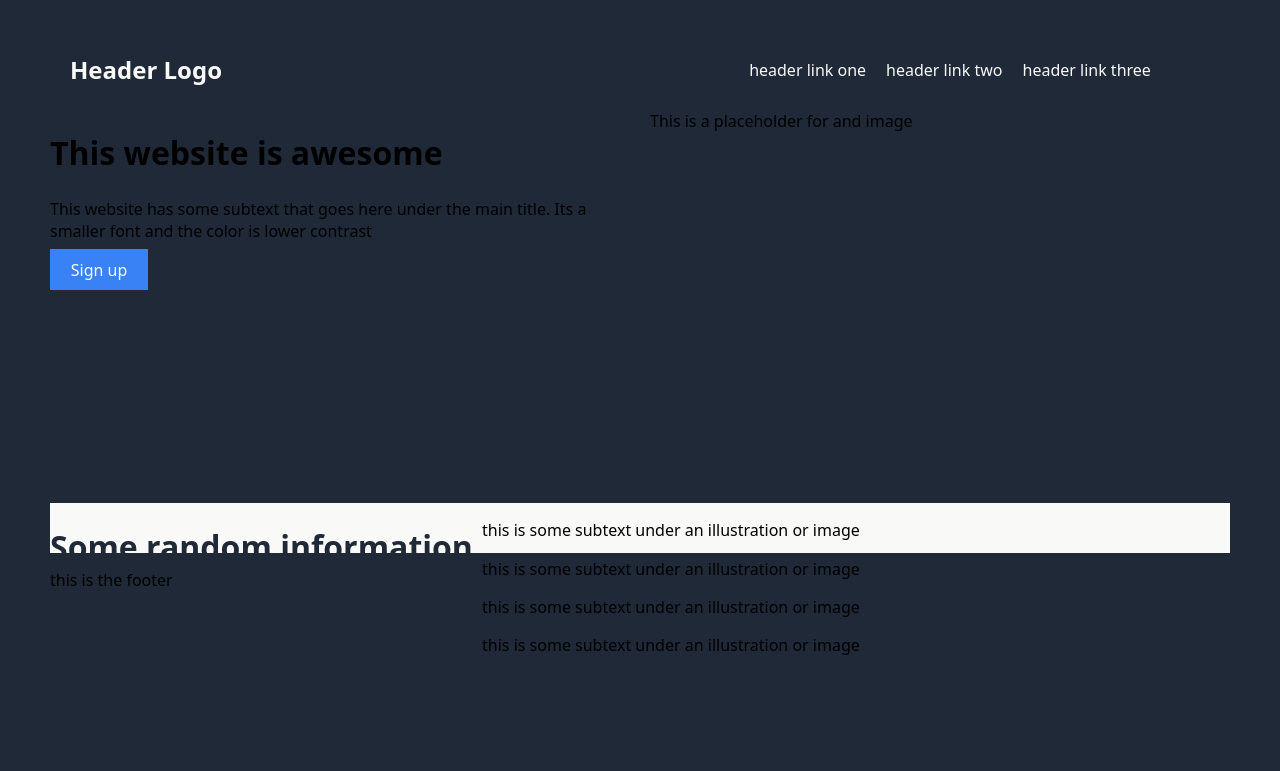
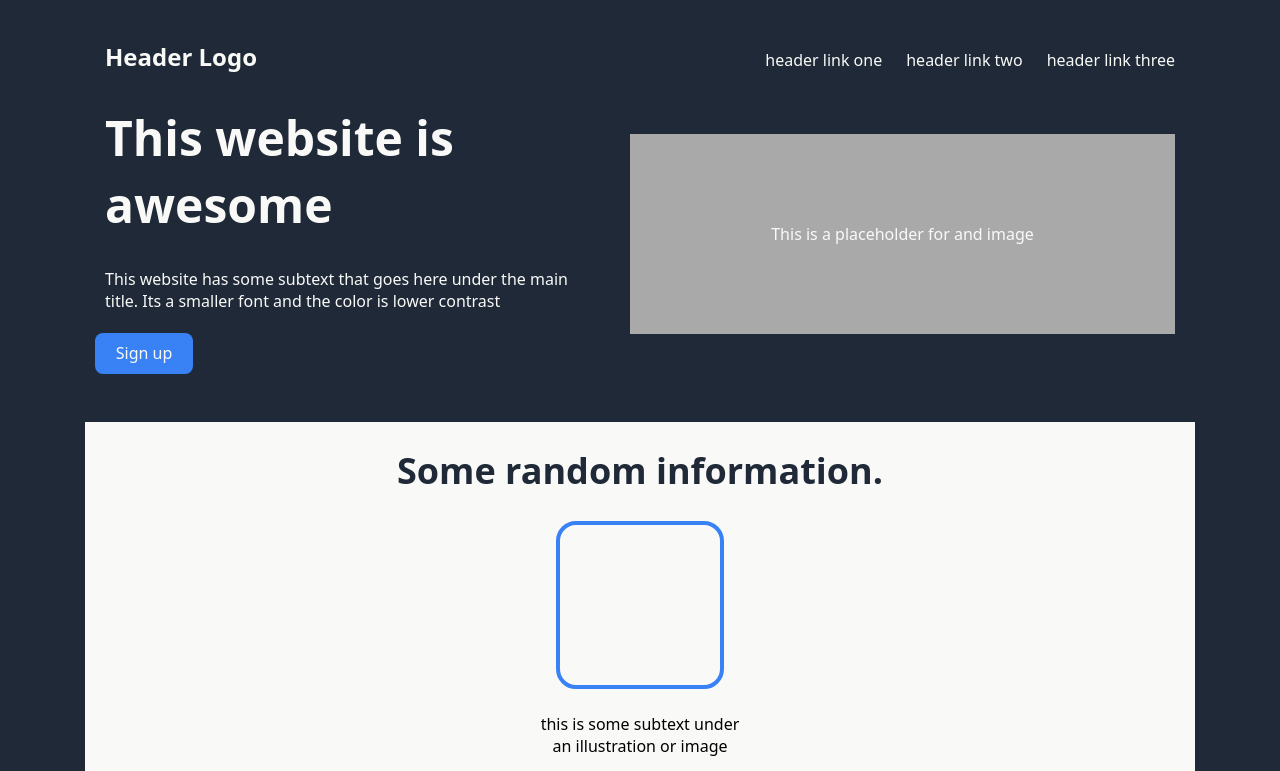
Before and after one commit to cokingtins1/Landing-Page, a plain HTML site: page index.html in a window 1280 px wide. Shown: the top 771 px of the page. Drawn offline with Linux system fonts and the light colour scheme.

Commit message:
second iteration of flex css

```diff
--- a/style.css
+++ b/style.css
@@ -25,17 +25,12 @@ body{
     color: var(--light);
     padding: 0.6rem 1.3rem;
     text-decoration: none;
-    border: 0;
+
 }
 
 .wrapper {
-    height: 100vh;
-    display: grid;
-    grid-template-rows: 80px auto 50px;
-
-    /* justify-content: center; */
-    grid-auto-flow: row;
-
+    margin: auto;
+    max-width: 1110px;
 
 
 }
@@ -43,15 +38,15 @@ body{
 /* Navigation (header) */
 
 .main-nav {
-    display: grid;
-    grid-template-columns: repeat(2, 1fr) ;
+    display: flex;
     margin: 10px 10px;
-    align-items: center;
+    align-items: baseline;
+    justify-content: space-between;
 
 }
 
 .logo{
-    display: grid;
+    display: flex;
     color: var(--light);
     font-weight: bold;
     font-size: 24px;
@@ -59,67 +54,62 @@ body{
 }
 
 .main-nav ul{
-    display:grid;
-    grid-gap: 20px;
-    margin: auto;
+    margin: 10px;
     list-style: none;
     display: flex;
-    justify-content: right;
-    /* grid-template-columns: repeat(2, 1fr); */
-
+    gap: 1.5em;
 }
 
 .main-nav a {
     color: var(--light);
-    display: grid;
     text-decoration: none;
-
-    /* text-align: center; */
 }
 
 /* Top Containter */
 .top-container {
-    display:grid;
-    grid-gap: 20px;
-    grid-template-columns: repeat(2, 1fr);
-    grid-template-areas:
-    'left right';
-    /* justify-content:space-evenly; */
-    /* align-items: center; */
+    display: flex;
+    justify-content: center;
+    align-items: center;
+    gap: 2em;
+    /* padding: 2em 0; */
+    margin: 10px 10px;
 }
 
-.showcase {
-    grid-area: left;
-    /* width: 50%; */
+.top-container .left {
+    display: flex;
+    flex-direction: column;
     color: var(--light);
-    margin: 10px;
+    gap: 10px  ;
 
 }
-.showcase h1 {
+.top-container .left h1 {
     font-size: 48px;
     font-weight: bold;
     margin: 10px;
 }
 
-.showcase p {
+.top-container .left p {
     margin: 10px;
     display: flex;
     align-items: center;
 }
 
-.showcase a {
+.top-container a {
     background-color: var(--blue);
     border-radius: 8px;
+    width: fit-content;
 
 }
 
-.top-box-a {
-    grid-area: right;
-    width: 66%;
+
+.top-container .right {
+
     color: var(--light);
     display: flex;
+    flex-shrink: 0;
+    width: 50%;
+    height: 200px;
     justify-content: center;
-    justify-self: center;
     align-items: center;
     margin: 10px;
     background-color: darkgray;
@@ -127,29 +117,46 @@ body{
 
 .second-container {
     background: var(--light);
-
-    /* display: grid;
-    grid-template-rows: 1fr 1fr;
-    grid-template-columns: repeat(auto-fit, minmax(200px, 1fr));
-    grid-gap: 20px;
-    margin: auto; */
-    display: grid;
     display: flex;
-    flex-wrap: wrap;
+    flex-direction: column;
+    align-items: center;
+    padding: 0 13em;
+    margin-top: 3em;
 
 }
 
 .second-container h1 {
     color: var(--primary);
+    font-size: 36px;
+    font-weight: 900;
+    color: #1f2937;
+}
+
+.card-container {
+    display: flex;
+    justify-content: center;
+    align-items: center;
+    flex-wrap: wrap;
+    margin: 3em 0 6em 0;
 
 }
 
-.captions {
-    display: grid;
-    /* justify-content: space-between; */
-    /* grid-template-columns: repeat(auto-fit, minmax(200px, 1fr)); */
+.card {
+    text-align: center;
+    max-width: 200px;
+    display: flex;
+    flex-direction: column;
+    align-items: center;
+    gap: .5em;
+}
 
+.square {
+    border: 4px solid #3882F6;
+    border-radius: 20px;
+    width: 160px;
+    height: 160px;
 }
+
 
 /* body{
     font-family: -apple-system, BlinkMacSystemFont, 'Segoe UI', Roboto, Oxygen, Ubuntu, Cantarell, 'Open Sans', 'Helvetica Neue', sans-serif;
```
